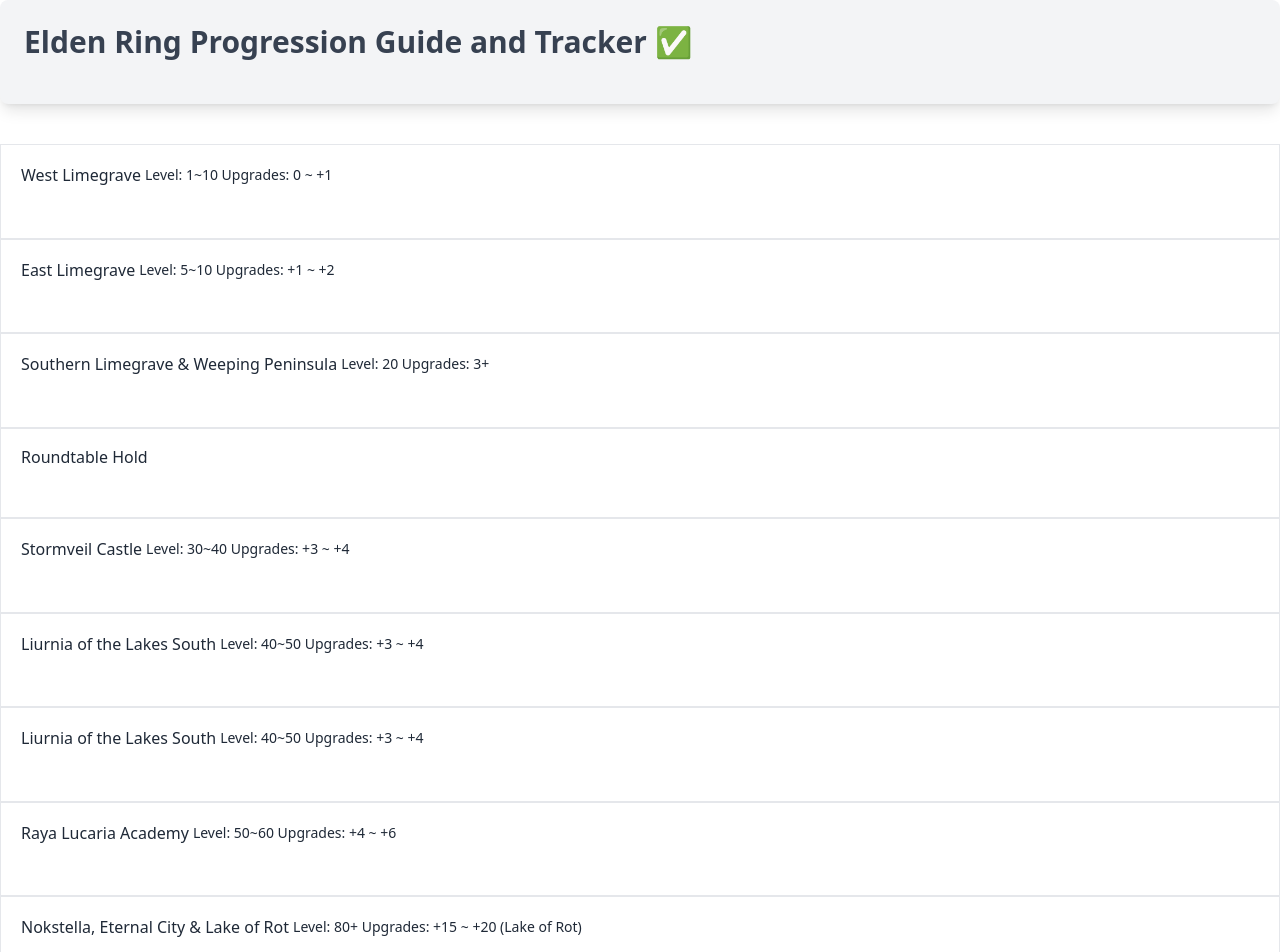
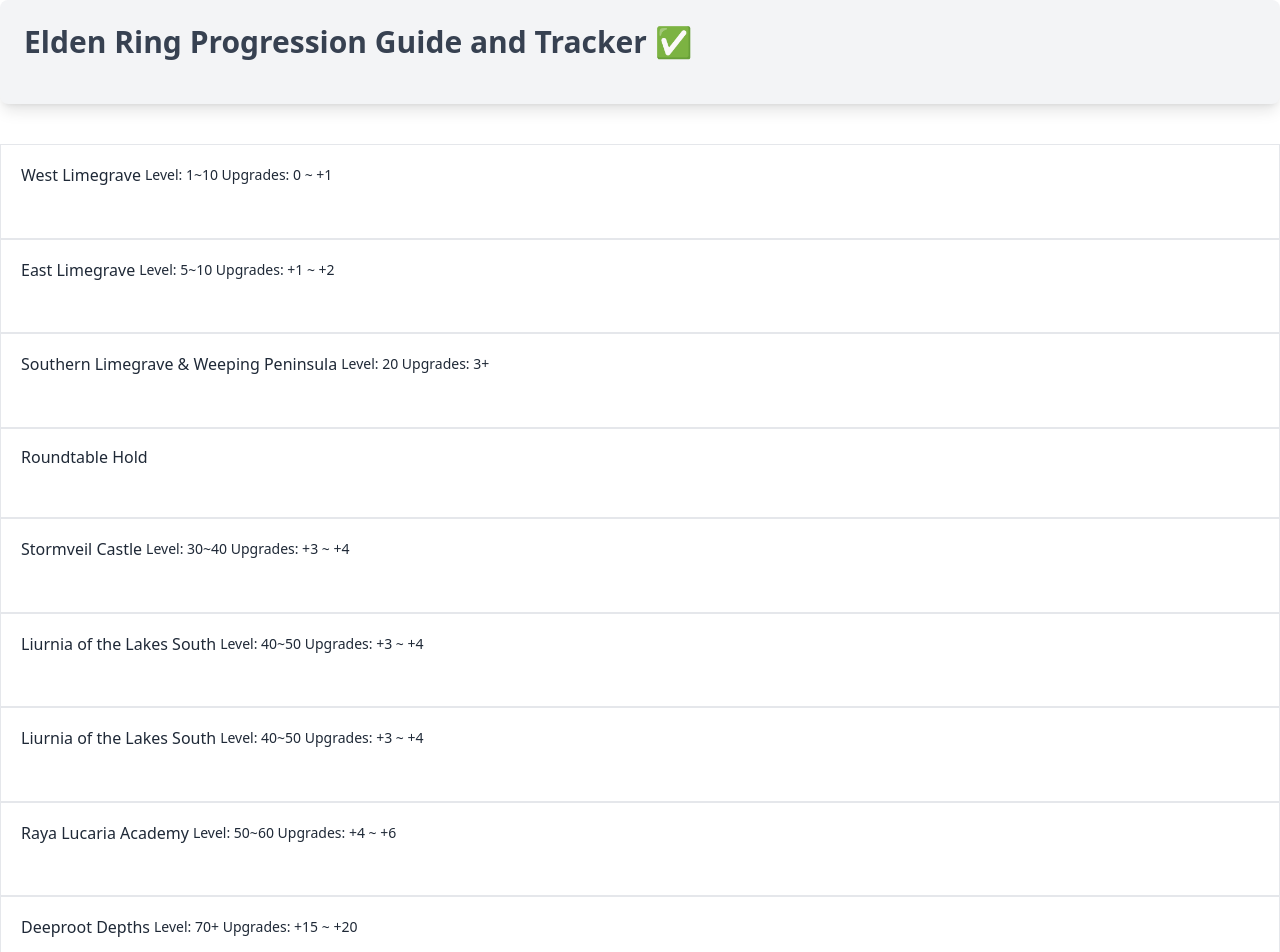
Before and after one commit to JacobMillner/elden-ring-progression, a Next.js app: page / in a window 1280 px wide. Shown: the top 952 px of the page. Built offline with nearby package versions, Linux system fonts and the light colour scheme.

Commit message:
adding tasks

```diff
--- a/src/pageConfig/page/index.ts
+++ b/src/pageConfig/page/index.ts
@@ -125,6 +125,21 @@ export const progression: PageCategory[] = [
     ],
   },
   {
+    title: 'Deeproot Depths',
+    subtitle: 'Level: 70+ Upgrades: +15 ~ +20',
+    tasks: [
+      'defeat-erdtree-avatar',
+      'loot-upgrade-materials-deeproot-depths',
+      'talk-to-palm-reader',
+      'obtain-area-map-deeproot-depths',
+      'activate-walking-mausoleum',
+      'defeat-crucible-knight-siluria',
+      'defeat-fias-champions',
+      'talk-to-fia',
+      'defeat-lichdragon-fortissax',
+    ],
+  },
+  {
     title: 'Nokstella, Eternal City & Lake of Rot',
     subtitle: 'Level: 80+ Upgrades: +15 ~ +20 (Lake of Rot)',
     tasks: [
--- a/src/pageConfig/tasks/index.ts
+++ b/src/pageConfig/tasks/index.ts
@@ -501,10 +501,91 @@ const taskHash: Map<string, Task> = new Map([
     },
   ],
   [
+    'defeat-erdtree-avatar',
+    {
+      id: 'defeat-erdtree-avatar',
+      title: 'Defeat Erdtree Avatar',
+      image: 'https://eldenring.wiki.fextralife.com/file/Elden-Ring/erdtree-avatar-boss-elden-ring-compressed-300px.jpg',
+      link: 'https://eldenring.wiki.fextralife.com/Erdtree+Avatar',
+    },
+  ],
+  [
+    'loot-upgrade-materials-deeproot-depths',
+    {
+      id: 'loot-upgrade-materials-deeproot-depths',
+      title: 'Loot Upgrade Materials',
+      image: '',
+      link: '',
+    },
+  ],
+  [
+    'talk-to-palm-reader',
+    {
+      id: 'talk-to-palm-reader',
+      title: 'Talk to Palm Reader',
+      image: 'https://eldenring.wiki.fextralife.com/file/Elden-Ring/palm_reader_elden_ring_wiki_guide_300px.jpg',
+      link: 'https://eldenring.wiki.fextralife.com/Palm+Reader',
+    },
+  ],
+  [
+    'obtain-area-map-deeproot-depths',
+    {
+      id: 'obtain-area-map-deeproot-depths',
+      title: 'Talk to Palm Reader',
+      image: 'https://eldenring.wiki.fextralife.com/file/Elden-Ring/deeproot-depths-location-undeground-elden-ring-wiki-guide.jpg',
+      link: 'https://eldenring.wiki.fextralife.com/Deeproot+Depths',
+    },
+  ],
+  [
+    'activate-walking-mausoleum',
+    {
+      id: 'activate-walking-mausoleum',
+      title: 'Activate Walking Mausoleum',
+      image: 'https://eldenring.wiki.fextralife.com/file/Elden-Ring/walking-mausoleum-location-elden-ring-wiki-guide.jpg',
+      link: 'https://eldenring.wiki.fextralife.com/Walking+Mausoleum',
+    },
+  ],
+  [
+    'defeat-crucible-knight-siluria',
+    {
+      id: 'defeat-crucible-knight-siluria',
+      title: 'Defeat Crucible Knight Siluria',
+      image: 'https://eldenring.wiki.fextralife.com/file/Elden-Ring/crucible_knight_siluria_elden_ring_wiki_guide_300px.jpg',
+      link: 'https://eldenring.wiki.fextralife.com/Crucible+Knight+Siluria',
+    },
+  ],
+  [
+    'defeat-fias-champions',
+    {
+      id: 'defeat-fias-champions',
+      title: 'Defeat Fia"s Champions',
+      image: 'https://eldenring.wiki.fextralife.com/file/Elden-Ring/crucible_knight_siluria_elden_ring_wiki_guide_300px.jpg',
+      link: 'https://eldenring.wiki.fextralife.com/Fia"s+Champions',
+    },
+  ],
+  [
+    'talk-to-fia',
+    {
+      id: 'talk-to-fia',
+      title: 'Talk to Fia',
+      image: 'https://eldenring.wiki.fextralife.com/file/Elden-Ring/fia-npc-elden-ring-wiki-300px2-min.jpeg',
+      link: 'https://eldenring.wiki.fextralife.com/Fia',
+    },
+  ],
+  [
+    'defeat-lichdragon-fortissax',
+    {
+      id: 'defeat-lichdragon-fortissax',
+      title: 'TDefeat Lichdragon Fortissax',
+      image: 'https://eldenring.wiki.fextralife.com/file/Elden-Ring/lichdragon-fortissax-elden-ring-wiki-guide.jpg',
+      link: 'https://eldenring.wiki.fextralife.com/Lichdragon+Fortissax',
+    },
+  ],
+  [
     'enter-ainsel-river-main',
     {
       id: 'enter-ainsel-river-main',
-      title: 'Enter Ainsel River Main',
+      title: 'Obtain Area Map',
       image: '',
       link: 'https://eldenring.wiki.fextralife.com/Ainsel+River+Main',
     },
```
